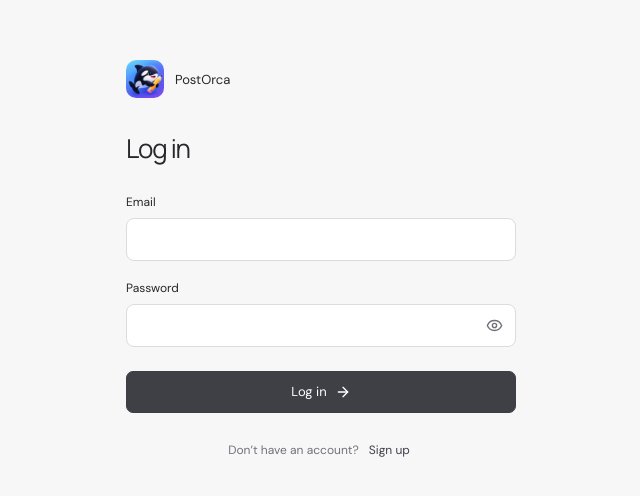
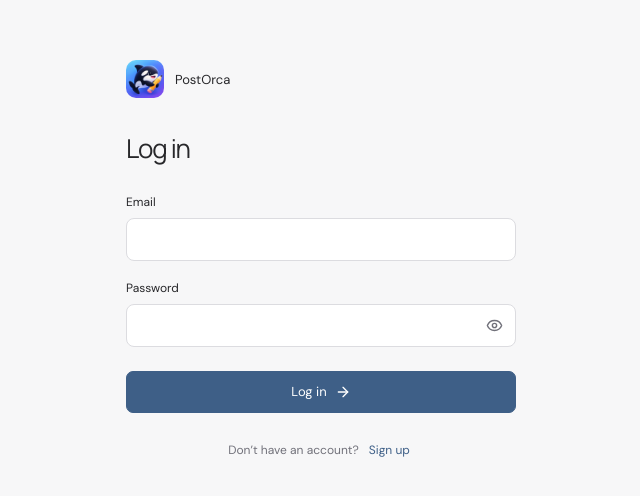
Before and after one commit to nla-asia/postorca-app, a React (Vite) app in the folder apps/desktop/: page / in a window 1280 px wide. Shown: the part 152-648 px from the top of the page, without its empty margins (319-959 px from the left). Built offline with nearby package versions, Linux system fonts and the light colour scheme; no server answers.

Commit message:
Add a restrained ink-blue accent to the light theme

```diff
--- a/apps/desktop/src/styles.css
+++ b/apps/desktop/src/styles.css
@@ -12,16 +12,16 @@
   --sidebar: #f7f7f8;
   --surface: #fff;
   --surface-hover: #f7f7f8;
-  --accent-hover: #27272a;
+  --accent-hover: #304d70;
   --badge: #f1f1f3;
-  --note-border: #e4e4e7;
+  --note-border: #dce4ef;
   --text: #27272a;
   --muted: #71717a;
   --secondary: #52525b;
   --line: #e9e9ec;
   --strong-line: #dcdce0;
-  --accent: #3f3f46;
-  --accent-soft: #ebebee;
+  --accent: #3e5f87;
+  --accent-soft: #eaf0f7;
   --modal-backdrop: #18181b55;
   --shadow: 0 12px 50px #18181b12;
   color-scheme: light;
@@ -651,7 +651,7 @@ h1 {
   top: 45px;
   right: 17%;
   height: 12px;
-  background: #ebebee;
+  background: #eaf0f7;
 }
 .theme-preview.dark {
   background: #18181b;
```
Also changed, not shown: 1 other file (tests, documents, lock files or other folders).
